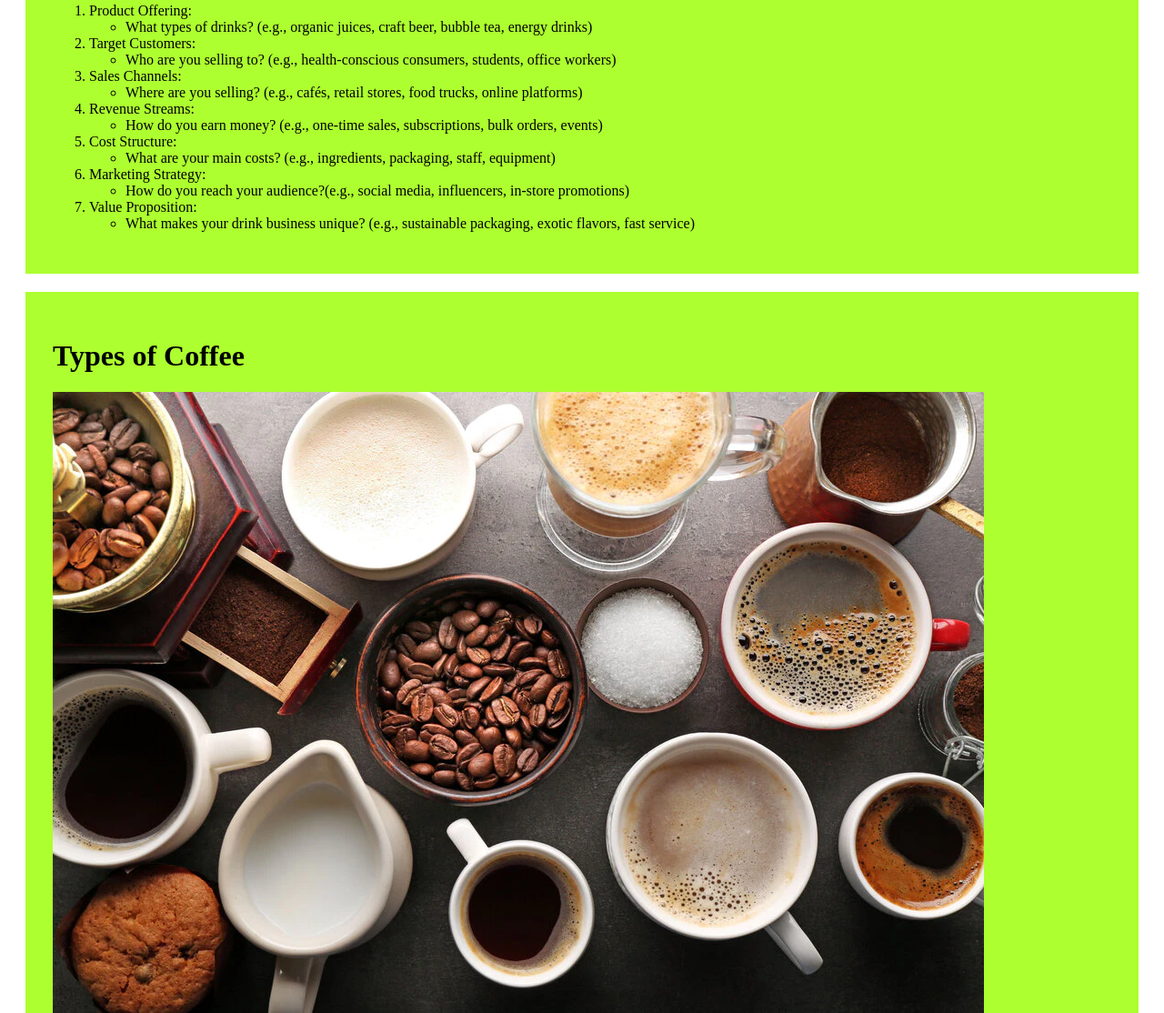
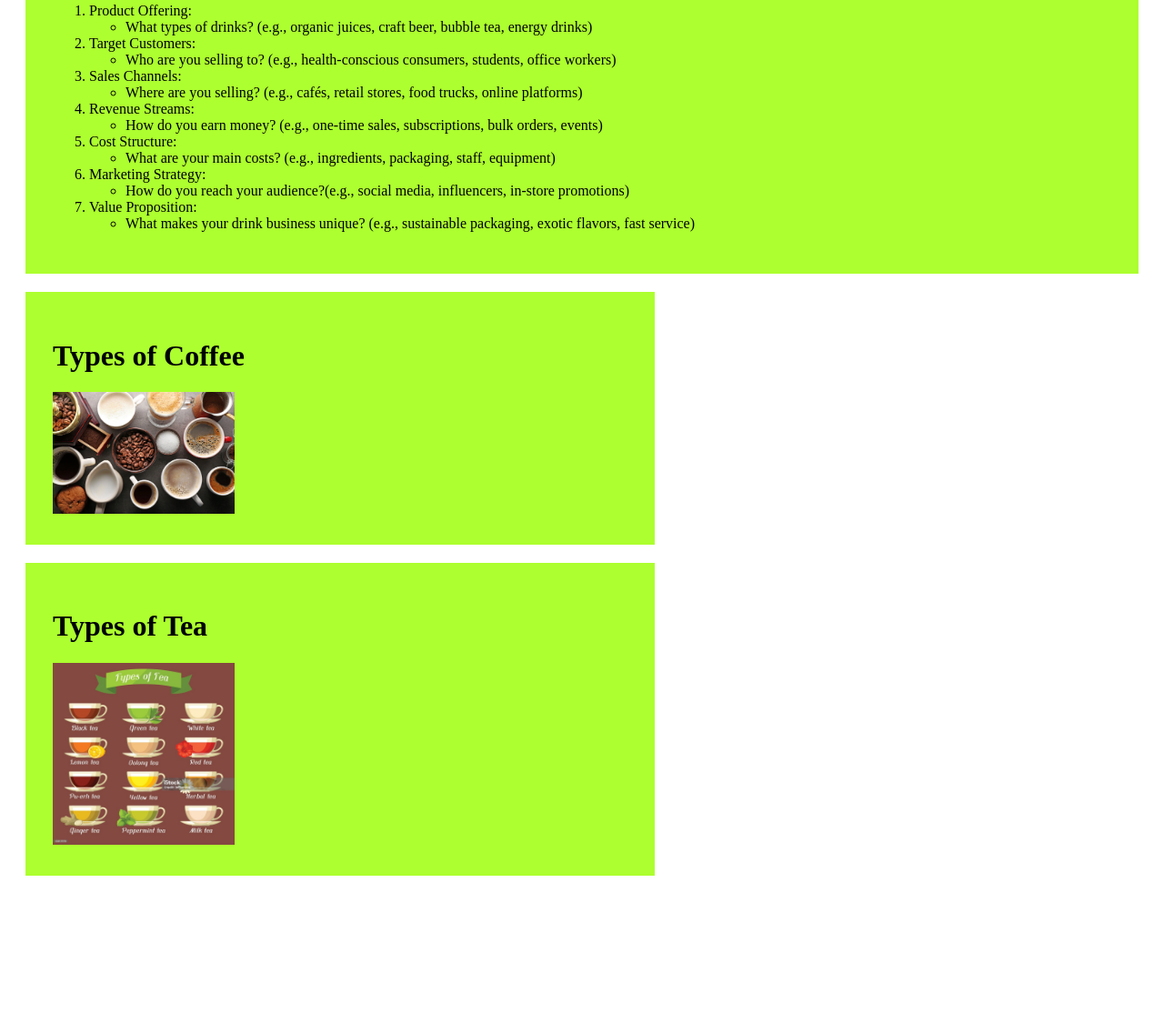
Before and after one commit to toufiq-ikram/my-simple-website, a plain HTML site: page index.html in a window 1280 px wide. Shown: the part 988-2102 px from the top of the page at 91% size. After the commit the page ends 1971 px from the top, so only its background shows below. Drawn offline with Linux system fonts and the light colour scheme.

Commit message:
added new width in image section

```diff
--- a/index.html
+++ b/index.html
@@ -93,13 +93,13 @@
             </li>
         </ol>
     </div>
-    <div>
+    <div class="image">
         <h1>Types of Coffee</h1>
-        <img src="image/types_of_coffee_91a828a5-7ff3-427d-acaa-c8b7289c9e5a_1024x.webp" alt="">
+        <img width="200px" src="image/types_of_coffee_91a828a5-7ff3-427d-acaa-c8b7289c9e5a_1024x.webp" alt="">
     </div>
-    <div>
+    <div class="image">
         <h1>Types of Tea</h1>
-        <img src="image/types of tea.jpg" alt="">
+        <img width="200px" src="image/types of tea.jpg" alt="">
     </div>
 </body>
 </html>
--- a/styles/blog.css
+++ b/styles/blog.css
@@ -4,3 +4,8 @@ div {
     margin: 20px 20px;
     border: 10px;
 }
+
+.image {
+    /* width: 50px; */
+    width: 50%;
+}
```
